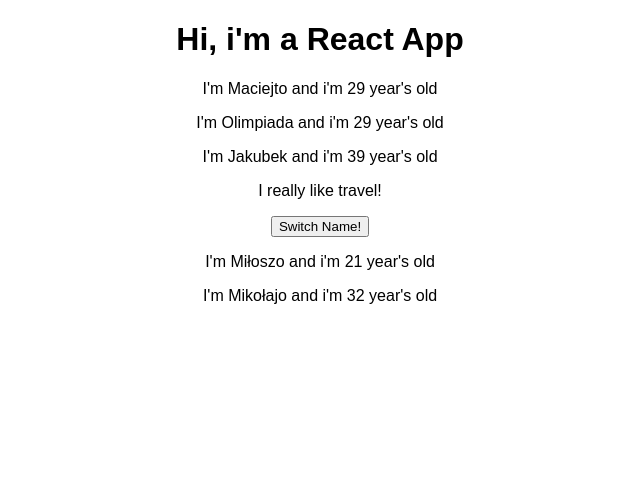
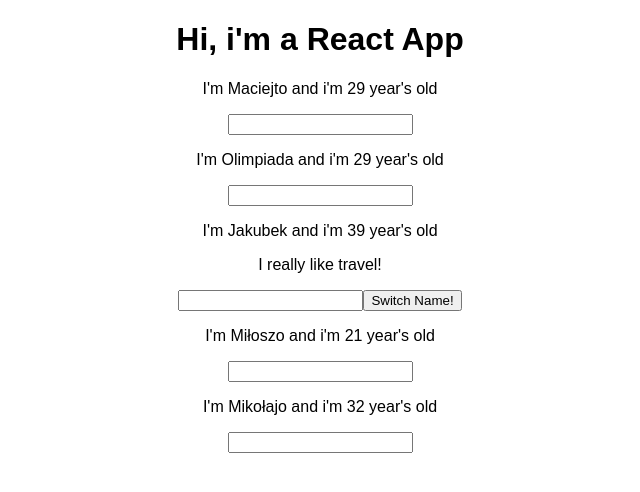
Before and after one commit to MazurMaciej/Training-React, a React (Create React App) app: page / in a window 1280 px wide. Shown: the top 492 px of the page, without its empty margins (320-960 px from the left). Built offline with nearby package versions, Linux system fonts and the light colour scheme.

Commit message:
This is a solution with event handlerami onChange

```diff
--- a/src/App.js
+++ b/src/App.js
@@ -26,6 +26,18 @@
     });
   };
 
+  nameChangeHandler = (event) => {
+    this.setState({
+      persons: [
+        { name: "Olimpia", age: 29 },
+        { name: "Maciej", age: 29 },
+        { name: event.target.value, age: 39 },
+        { name: "Miłoszo", age: 21 },
+        { name: "Mikołajow", age: 32 }
+      ]
+    });
+  }
+
   render() {
     return (
       <div className="App">
@@ -33,6 +45,7 @@
         <Person
           name={this.state.persons[0].name}
           age={this.state.persons[0].age}
+          changed = {this.nameChangeHandler}
         />
         <Person
           name={this.state.persons[1].name}
--- a/src/Person/Person.js
+++ b/src/Person/Person.js
@@ -7,6 +7,7 @@
         I'm {props.name} and i'm {props.age} year's old
       </p>
       <p>{props.children}</p>
+      <input type="text" onChange={props.changed}></input>
     </>
   );
 };
```
